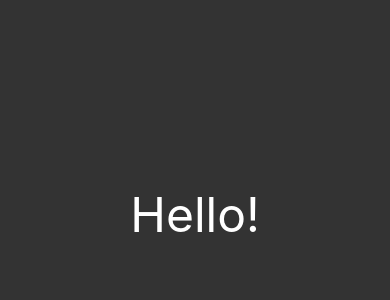
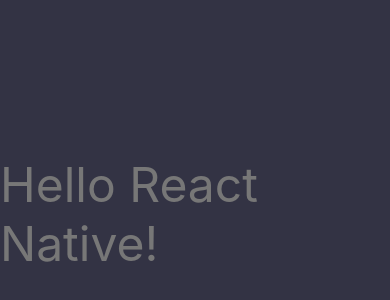
Before and after one commit to AbhinavRobinson/one-native-app, a React Native app: screen / in a window 390 px wide. Shown: the part 208-508 px from the top of the page. Built offline with nearby package versions, Linux system fonts and the light colour scheme.

Commit message:
(feat): play around with debugger

```diff
--- a/App.tsx
+++ b/App.tsx
@@ -5,7 +5,7 @@
 export default function App() {
   return (
     <View style={styles.container}>
-      <Text style={styles.text}>Hello!</Text>
+      <Text style={styles.text}>Hello React Native!</Text>
       <StatusBar style="auto" />
     </View>
   );
@@ -14,12 +14,12 @@
 const styles = StyleSheet.create({
   container: {
     flex: 1,
-    backgroundColor: "#333",
+    backgroundColor: "#333344",
     alignItems: "center",
     justifyContent: "center",
   },
   text: {
-    color: "#fff",
+    color: "#777",
     fontSize: 48,
   },
 });
```
